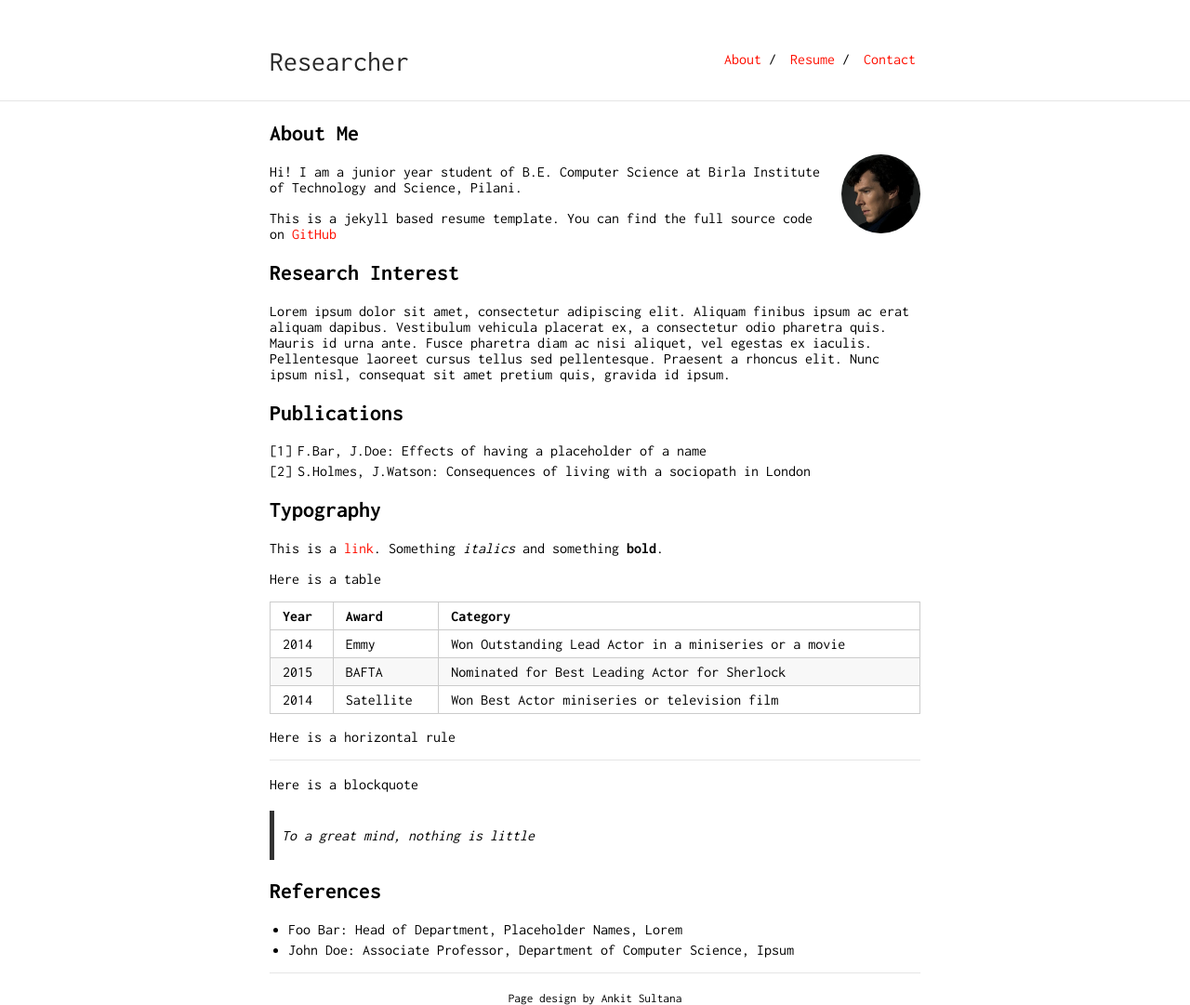
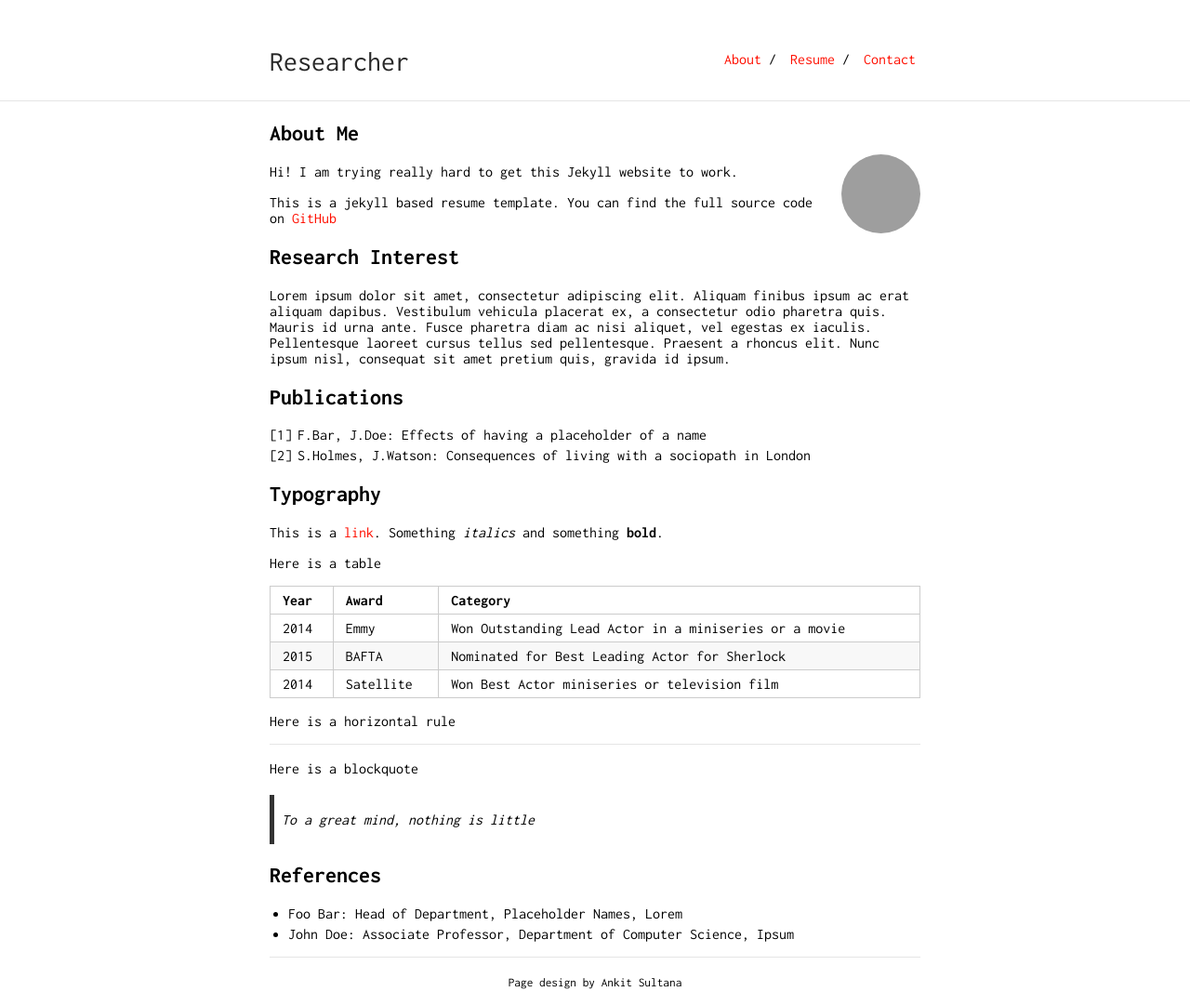
Before and after one commit to tiffzny/tiffzny.github.io, a Jekyll site: the page built from index.md, in a window 1280 px wide. Shown: the whole page at 93% size. Built offline with Jekyll 4.4.1, drawn with Linux system fonts in a browser that asks for light colours; our own code applies the rules of GitHub Pages for plain Markdown files; grey boxes are pictures that could not be loaded.

Commit message:
Updated some info on the Index page

```diff
--- a/index.md
+++ b/index.md
@@ -4,9 +4,9 @@ layout: default
 
 ## About Me
 
-<img class="profile-picture" src="sherlock.jpg">
+<img class="profile-picture" src="bits-logo.jpg">
 
-Hi! I am a junior year student of B.E. Computer Science at Birla Institute of Technology and Science, Pilani.
+Hi! I am trying really hard to get this Jekyll website to work.
 
 This is a jekyll based resume template. You can find the full source code on [GitHub](https://github.com/bk2dcradle/researcher)
 
```
